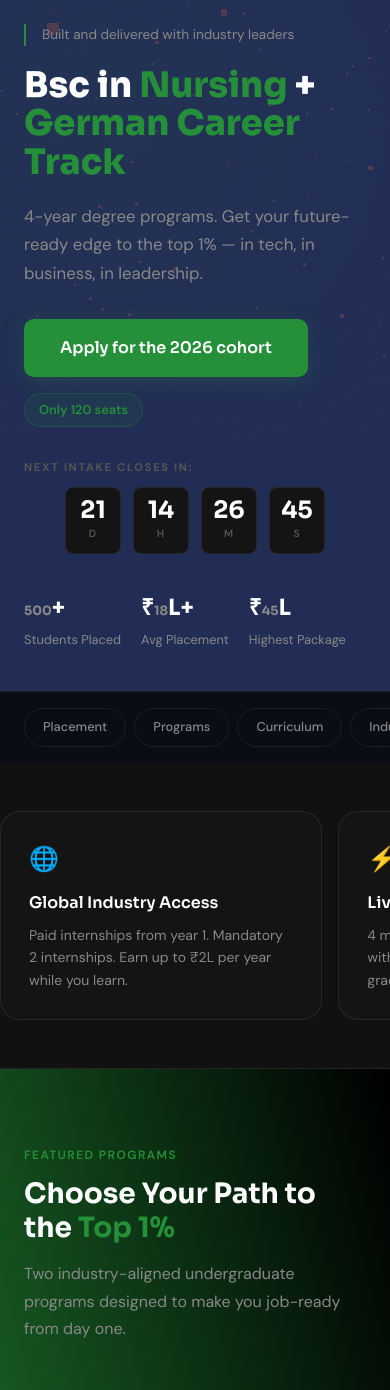
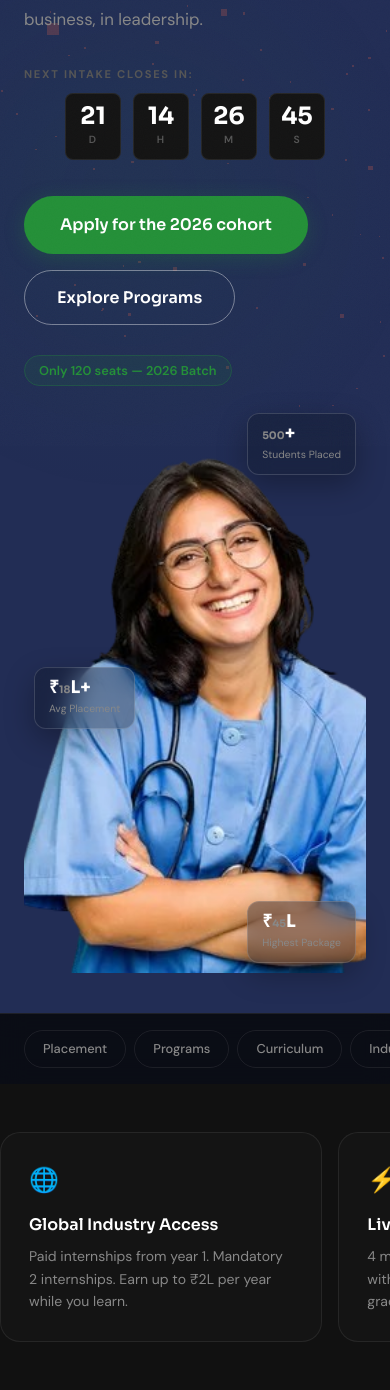
Before and after one commit to SantoshKandari22/Tech, a PHP site: page / in a window 390 px wide; the page is wider, and only the part inside the window is pictured. Shown: the part 398-1788 px from the top of that part. Run offline with PHP 8.4, Linux system fonts and the light colour scheme; some libraries are stand-ins or nearby versions.

Commit message:
changes.

```diff
--- a/assets/curriculum.css
+++ b/assets/curriculum.css
@@ -80,7 +80,7 @@
 
 .curriculum-cards-stack {
     position: relative;
-    padding-bottom: 60vh;
+    padding-bottom: 10vh;
 }
 
 /* --- Header & badge --- */
@@ -598,7 +598,7 @@
         box-sizing: border-box;
     }
 
-    .curriculum-cards-stack { padding-bottom: 80vh; min-width: 0; width: 100%; }
+    .curriculum-cards-stack { padding-bottom: 10vh; min-width: 0; width: 100%; }
 
     .curriculum-metrics { justify-content: flex-start; gap: 10px; }
     .curriculum-metric { min-width: 90px; padding: 8px 12px; }
--- a/assets/script.js
+++ b/assets/script.js
@@ -111,6 +111,11 @@
         let isNavigating = false;
         let navigationTimer = null;
 
+        // Global navigation flag — set by both curriculum nav AND main navbar/anchor links
+        // so the curriculum scroll listener doesn't fight with any in-progress smooth scroll.
+        let isNavigatingGlobal = false;
+        let globalNavTimer = null;
+
         function scrollToCard(targetCard, index) {
             if (!targetCard) return;
 
@@ -127,12 +132,17 @@
             const targetY = Math.max(0, cardPageTop - desiredViewportTop);
 
             isNavigating = true;
+            isNavigatingGlobal = true;
             setActiveNav(targetCard.id, true);
 
             // Clear any pending navigation finish timer
             if (navigationTimer) {
                 clearTimeout(navigationTimer);
                 navigationTimer = null;
+            }
+            if (globalNavTimer) {
+                clearTimeout(globalNavTimer);
+                globalNavTimer = null;
             }
 
             // Stop any in-flight Lenis animation before starting a new one
@@ -145,20 +155,22 @@
                     onComplete: () => {
                         navigationTimer = setTimeout(() => {
                             isNavigating = false;
+                            isNavigatingGlobal = false;
                             cacheCardOffsets(); // re-cache at final position
                             const m = getStackMetrics();
                             updateActiveNav(m.stickyTop, m.stackBase, m.stackStep);
-                        }, 100);
+                        }, 150);
                     }
                 });
             } else {
                 window.scrollTo({ top: targetY, behavior: 'smooth' });
                 navigationTimer = setTimeout(() => {
                     isNavigating = false;
+                    isNavigatingGlobal = false;
                     cacheCardOffsets(); // re-cache at final position
                     const m = getStackMetrics();
                     updateActiveNav(m.stickyTop, m.stackBase, m.stackStep);
-                }, 1000);
+                }, 1200);
             }
         }
 
@@ -168,9 +180,17 @@
             navLinks.forEach((link) => {
                 link.classList.toggle('active', link.dataset.target === cardId);
             });
+            // Only scroll the sidebar nav into view when NOT during a page-level
+            // smooth-scroll (scrollIntoView can hijack the page scroll position).
             const activeLink = section.querySelector(`.cur-nav-link[data-target="${cardId}"]`);
-            if (activeLink) {
-                activeLink.scrollIntoView({ behavior: 'smooth', block: 'nearest', inline: 'center' });
+            if (activeLink && !isNavigatingGlobal && !window.__cbtNavLock) {
+                // Use the sidebar's own scrollable container instead of scrollIntoView
+                // to avoid triggering a competing page-level scroll.
+                const sidebar = activeLink.closest('.curriculum-sidebar');
+                if (sidebar) {
+                    const linkTop = activeLink.offsetTop - sidebar.offsetTop;
+                    sidebar.scrollTo({ top: linkTop - sidebar.clientHeight / 2, behavior: 'smooth' });
+                }
             }
         }
 
@@ -199,20 +219,28 @@
                 navLinks.forEach((link) => {
                     link.classList.toggle('active', link.dataset.target === activeId);
                 });
-                const activeLink = section.querySelector(`.cur-nav-link[data-target="${activeId}"]`);
-                if (activeLink && !isNavigating) {
-                    activeLink.scrollIntoView({ behavior: 'smooth', block: 'nearest', inline: 'center' });
+                // Only update sidebar scroll when not navigating (avoids fighting
+                // with any in-progress smooth scroll animation).
+                if (!isNavigating && !isNavigatingGlobal && !window.__cbtNavLock) {
+                    const activeLink = section.querySelector(`.cur-nav-link[data-target="${activeId}"]`);
+                    if (activeLink) {
+                        const sidebar = activeLink.closest('.curriculum-sidebar');
+                        if (sidebar) {
+                            const linkTop = activeLink.offsetTop - sidebar.offsetTop;
+                            sidebar.scrollTo({ top: linkTop - sidebar.clientHeight / 2, behavior: 'smooth' });
+                        }
+                    }
                 }
             }
         }
 
         let scrollTicking = false;
         function onScrollUpdateNav() {
-            if (isNavigating || scrollTicking) return;
+            if (isNavigating || isNavigatingGlobal || window.__cbtNavLock || scrollTicking) return;
             scrollTicking = true;
             requestAnimationFrame(() => {
                 scrollTicking = false;
-                if (isNavigating) return;
+                if (isNavigating || isNavigatingGlobal || window.__cbtNavLock) return;
 
                 const { stickyTop, stackBase, stackStep } = getStackMetrics();
                 updateActiveNav(stickyTop, stackBase, stackStep);
@@ -528,8 +556,23 @@
         document.querySelectorAll('a[href^="#"]').forEach((a) => {
             if (a.closest('.curriculum-section .curriculum-sidebar')) return;
             a.addEventListener('click', (e) => {
-                const t = document.querySelector(a.getAttribute('href'));
-                if (t && lenis) { e.preventDefault(); lenis.scrollTo(t, { offset: -110, duration: 1.4 }); }
+                const href = a.getAttribute('href');
+                if (!href || href === '#') return;
+                const t = document.querySelector(href);
+                if (t && lenis) {
+                    e.preventDefault();
+
+                    // Signal the curriculum scroll handler to stop fighting
+                    window.__cbtNavLock = true;
+
+                    lenis.scrollTo(t, {
+                        offset: -110,
+                        duration: 1.4,
+                        onComplete: () => {
+                            setTimeout(() => { window.__cbtNavLock = false; }, 150);
+                        }
+                    });
+                }
             });
         });
     }
@@ -594,7 +637,7 @@
             .from('.hero-sub', { opacity: 0, y: 24, duration: 0.7 }, '-=0.5')
             .from('.hero-actions', { opacity: 0, y: 24, duration: 0.7 }, '-=0.4')
             .from('.countdown-box', { opacity: 0, y: 24, duration: 0.7 }, '-=0.3')
-            .from('.hero-stats-row', { opacity: 0, y: 24, duration: 0.7 }, '-=0.3')
+            .from('.hero-float-badge', { opacity: 0, scale: 0.8, duration: 0.7, stagger: 0.1 }, '-=0.3')
             .from('.hero-right', { opacity: 0, x: 40, duration: 0.9 }, '-=0.8');
 
         // Animate hero stats on load (they are already in viewport)
--- a/assets/style.css
+++ b/assets/style.css
@@ -232,6 +232,24 @@ body.cursor-hover .cursor-dot {
 }
 
 .hero-actions { display: flex; align-items: center; gap: 16px; flex-wrap: wrap; margin-bottom: 32px; }
+.hero-actions .btn { border-radius: 100px; }
+.btn-outline-hero {
+    color: var(--white);
+    border: 1px solid rgba(255, 255, 255, 0.4);
+    padding: 14px 32px;
+    font-size: 1rem;
+    background: transparent;
+    display: inline-flex;
+    align-items: center;
+    justify-content: center;
+    font-family: var(--font-display);
+    font-weight: 600;
+    transition: all 0.3s;
+}
+.btn-outline-hero:hover {
+    border-color: var(--white);
+    background: rgba(255, 255, 255, 0.05);
+}
 
 .seats-badge {
     font-size: 0.8rem; font-weight: 600; color: var(--accent);
@@ -253,33 +271,57 @@ body.cursor-hover .cursor-dot {
 .count-num { font-family: var(--font-display); font-size: 1.5rem; font-weight: 700; color: var(--white); line-height: 1; }
 .count-unit { font-size: 0.65rem; font-weight: 600; color: var(--text-dim); margin-top: 4px; letter-spacing: 0.1em; }
 
-.hero-stats-row { display: flex; gap: 32px; flex-wrap: wrap; }
-.hero-stat strong {
-    display: block; font-family: var(--font-display); font-size: 1.4rem;
-    font-weight: 700; color: var(--white);
+/* Hero Image & Floating Stats */
+.hero-right { display: flex; justify-content: center; position: relative; }
+.hero-image-wrapper { position: relative; width: 100%; max-width: 480px; }
+.hero-person-img {
+    position: relative; z-index: 1;
 }
-.hero-stat span { font-size: 0.8rem; color: var(--text-muted); }
+.hero-person-img img {
+    width: 100%; height: 550px; display: block; object-fit: cover;
+    background: transparent;
+}
 
-/* Video Frame */
-.hero-right { display: flex; justify-content: center; }
-.video-frame { position: relative; width: 100%; max-width: 520px; }
-.video-frame-glow {
-    position: absolute; inset: -2px; background: linear-gradient(135deg, var(--accent), transparent, var(--accent));
-    border-radius: var(--radius-lg); opacity: 0.4; z-index: 0;
+.hero-paper-plane {
+    position: absolute;
+    width: 250px;
+    height: 250px;
+    top: -50px;
+    left: -180px;
+    z-index: 0;
+    pointer-events: none;
 }
-.video-placeholder {
-    position: relative; z-index: 1; border-radius: var(--radius-lg); overflow: hidden;
-    border: 1px solid var(--border-light); aspect-ratio: 16/10;
+
+.hero-float-badge {
+    position: absolute;
+    z-index: 2;
+    background: rgba(15, 23, 42, 0.4);
+    border: 1px solid rgba(255, 255, 255, 0.15);
+    backdrop-filter: blur(12px);
+    -webkit-backdrop-filter: blur(12px);
+    padding: 14px 20px;
+    border-radius: 16px;
+    display: flex;
+    flex-direction: column;
+    box-shadow: 0 10px 30px rgba(0,0,0,0.3);
 }
-.video-placeholder img { width: 100%; height: 100%; object-fit: cover; }
-.play-btn {
-    position: absolute; top: 50%; left: 50%; transform: translate(-50%, -50%);
-    width: 64px; height: 64px; background: var(--accent); border-radius: 50%;
-    display: flex; align-items: center; justify-content: center; color: var(--white);
-    box-shadow: 0 8px 32px var(--accent-glow); transition: transform 0.3s var(--ease);
+.hero-float-badge strong {
+    display: block;
+    font-family: var(--font-display);
+    font-size: 1.4rem;
+    font-weight: 700;
+    color: var(--white);
+    line-height: 1.1;
 }
-.play-btn svg { width: 24px; height: 24px; margin-left: 3px; }
-.play-btn:hover { transform: translate(-50%, -50%) scale(1.08); }
+.hero-float-badge span {
+    font-size: 0.75rem;
+    color: var(--text-muted);
+    margin-top: 4px;
+}
+
+.badge-top-right { top: 20px; right: -40px; }
+.badge-mid-left { top: 50%; left: -60px; transform: translateY(-50%); }
+.badge-bottom-right { bottom: 30px; right: -30px; }
 
 /* Anchor Pills */
 .anchor-pills {
@@ -654,13 +696,14 @@ body.cursor-hover .cursor-dot {
 /* --- Responsive --- */
 @media (max-width: 1024px) {
     .hero-grid { grid-template-columns: 1fr; gap: 40px; }
-    .hero-right { order: -1; }
     .programs-grid, .campus-grid, .contact-grid { grid-template-columns: 1fr; }
     .track-grid, .why-grid, .scholarship-grid { grid-template-columns: repeat(2, 1fr); }
     .experience-cards { grid-template-columns: 1fr; }
     .footer-grid { grid-template-columns: 1fr 1fr; }
     .campus-stats { flex-wrap: wrap; }
-    .hero-stats-row { flex-wrap: wrap; gap: 24px; }
+    .badge-top-right { right: 0; top: 10px; }
+    .badge-mid-left { left: 0; }
+    .badge-bottom-right { right: 0; bottom: 10px; }
 }
 
 @media (max-width: 768px) {
@@ -687,7 +730,13 @@ body.cursor-hover .cursor-dot {
     button, .btn { cursor: pointer; }
     .footer-grid { grid-template-columns: 1fr; gap: 28px; }
     .campus-stats { flex-direction: column; gap: 16px; }
-    .hero-stats-row { gap: 20px; }
+    .hero-paper-plane { display: none; }
+    .hero-float-badge { padding: 10px 14px; border-radius: 12px; }
+    .hero-float-badge strong { font-size: 1.1rem; }
+    .hero-float-badge span { font-size: 0.65rem; }
+    .badge-top-right { right: 10px; top: -10px; }
+    .badge-mid-left { left: 10px; }
+    .badge-bottom-right { right: 10px; bottom: 10px; }
     .program-metrics { flex-wrap: wrap; gap: 16px; }
     .program-actions { flex-direction: column; }
     .program-actions .btn { width: 100%; }
--- a/index.html
+++ b/index.html
@@ -9,14 +9,8 @@
     <link rel="preconnect" href="https://fonts.gstatic.com" crossorigin>
     <link href="https://fonts.googleapis.com/css2?family=DM+Sans:ital,opsz,wght@0,9..40,300;0,9..40,400;0,9..40,500;0,9..40,600;0,9..40,700;1,9..40,400&family=Sora:wght@400;500;600;700;800&display=swap" rel="stylesheet">
     <link rel="stylesheet" href="https://cdn.jsdelivr.net/npm/swiper@11/swiper-bundle.min.css">
-    <?php
-    $assetVer = static function (string $file): string {
-        $path = __DIR__ . '/' . $file;
-        return file_exists($path) ? (string) filemtime($path) : '1';
-    };
-    ?>
-    <link rel="stylesheet" href="assets/style.css?v=<?php echo $assetVer('assets/style.css'); ?>">
-    <link rel="stylesheet" href="assets/curriculum.css?v=<?php echo $assetVer('assets/curriculum.css'); ?>">
+    <link rel="stylesheet" href="assets/style.css">
+    <link rel="stylesheet" href="assets/curriculum.css">
 </head>
 <body>
 
@@ -54,8 +48,7 @@
         <div class="container nav-container">
             <a href="#" class="logo">
                 <span class="logo-img"><img src="assets/images/cbc.logo.png" alt="Career Buddy Tech Logo"></span>
-                <!-- <span class="logo-mark">CB</span>
-                <span class="logo-text">Career Buddy <em>Tech</em></span> -->
+
             </a>
             <nav class="nav-links" id="navLinks">
                 <a href="#programs" class="nav-link">Programs</a>
@@ -85,13 +78,6 @@
                 <p class="hero-sub reveal-up">
                     4-year degree programs. Get your future-ready edge to the top 1% — in tech, in business, in leadership.
                 </p>
-                <div class="hero-actions reveal-up">
-                    <a href="#apply" class="btn btn-primary btn-lg magnetic-btn">
-                        <span class="btn-text">Apply for the 2026 cohort</span>
-                        <span class="btn-shine"></span>
-                    </a>
-                    <span class="seats-badge">Only 120 seats</span>
-                </div>
 
                 <div class="countdown-box reveal-up">
                     <p class="countdown-label">NEXT INTAKE CLOSES IN:</p>
@@ -103,30 +89,35 @@
                     </div>
                 </div>
 
-                <div class="hero-stats-row reveal-up">
-                    <div class="hero-stat">
+                <div class="hero-actions reveal-up">
+                    <a href="#apply" class="btn btn-primary btn-lg magnetic-btn">
+                        <span class="btn-text">Apply for the 2026 cohort</span>
+                        <span class="btn-shine"></span>
+                    </a>
+                    <a href="#programs" class="btn btn-outline-hero magnetic-btn">Explore Programs</a>
+                </div>
+
+                <span class="seats-badge reveal-up">Only 120 seats — 2026 Batch</span>
+            </div>
+
+            <div class="hero-right reveal-up">
+                <div class="hero-image-wrapper">
+                    <div class="hero-person-img">
+                        <img src="assets/images/nurs.png" alt="Students learning technology" loading="eager">
+                    </div>
+
+                    <!-- Floating stat badges -->
+                    <div class="hero-float-badge badge-top-right">
                         <strong><span data-count="500">0</span>+</strong>
                         <span>Students Placed</span>
                     </div>
-                    <div class="hero-stat">
+                    <div class="hero-float-badge badge-mid-left">
                         <strong>₹<span data-count="18">0</span>L+</strong>
                         <span>Avg Placement</span>
                     </div>
-                    <div class="hero-stat">
+                    <div class="hero-float-badge badge-bottom-right">
                         <strong>₹<span data-count="45">0</span>L</strong>
                         <span>Highest Package</span>
-                    </div>
-                </div>
-            </div>
-
-            <div class="hero-right reveal-up">
-                <div class="video-frame">
-                    <div class="video-frame-glow"></div>
-                    <div class="video-placeholder">
-                        <img src="https://images.unsplash.com/photo-1523240795612-9a054b0db644?w=800&h=500&fit=crop" alt="Students learning technology" loading="eager">
-                        <button class="play-btn" aria-label="Play video">
-                            <svg viewBox="0 0 24 24" fill="currentColor"><path d="M8 5v14l11-7z"/></svg>
-                        </button>
                     </div>
                 </div>
             </div>
```
Also changed, not shown: assets/images/nurs.png (added).
